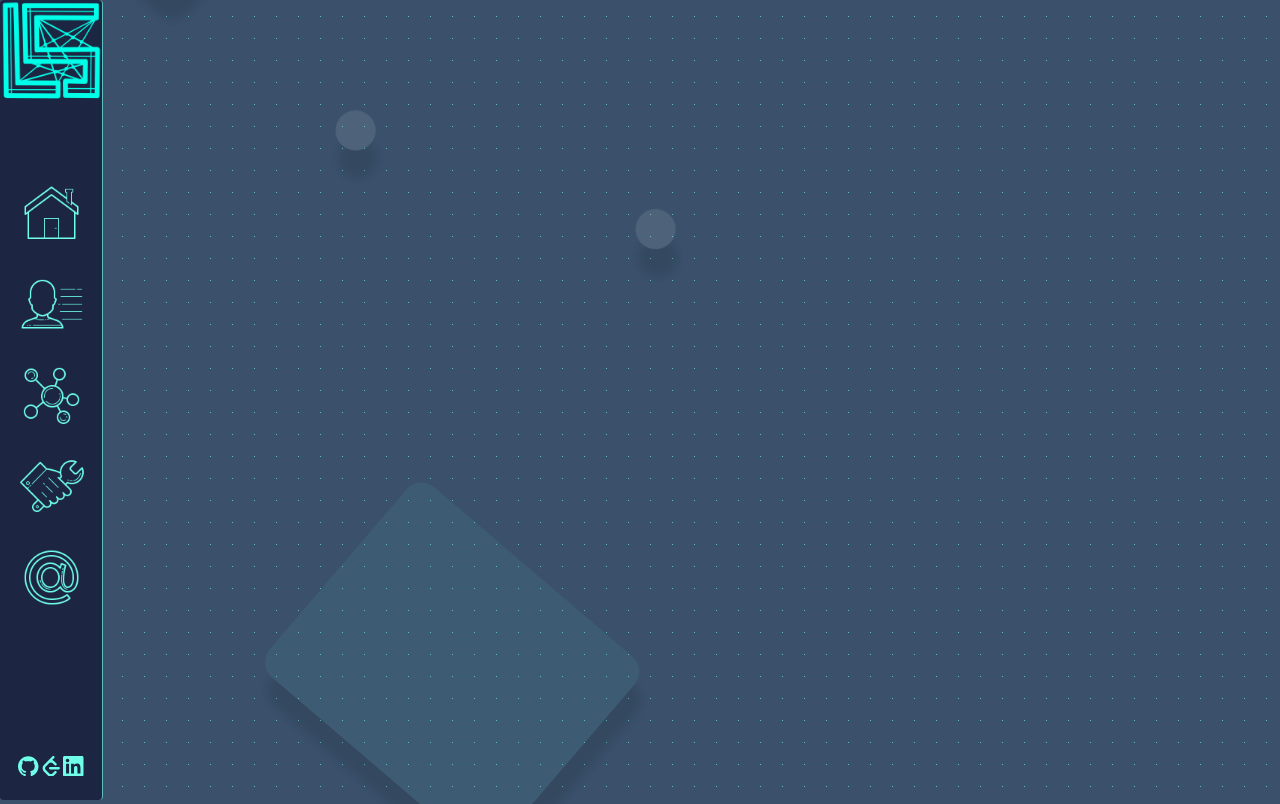
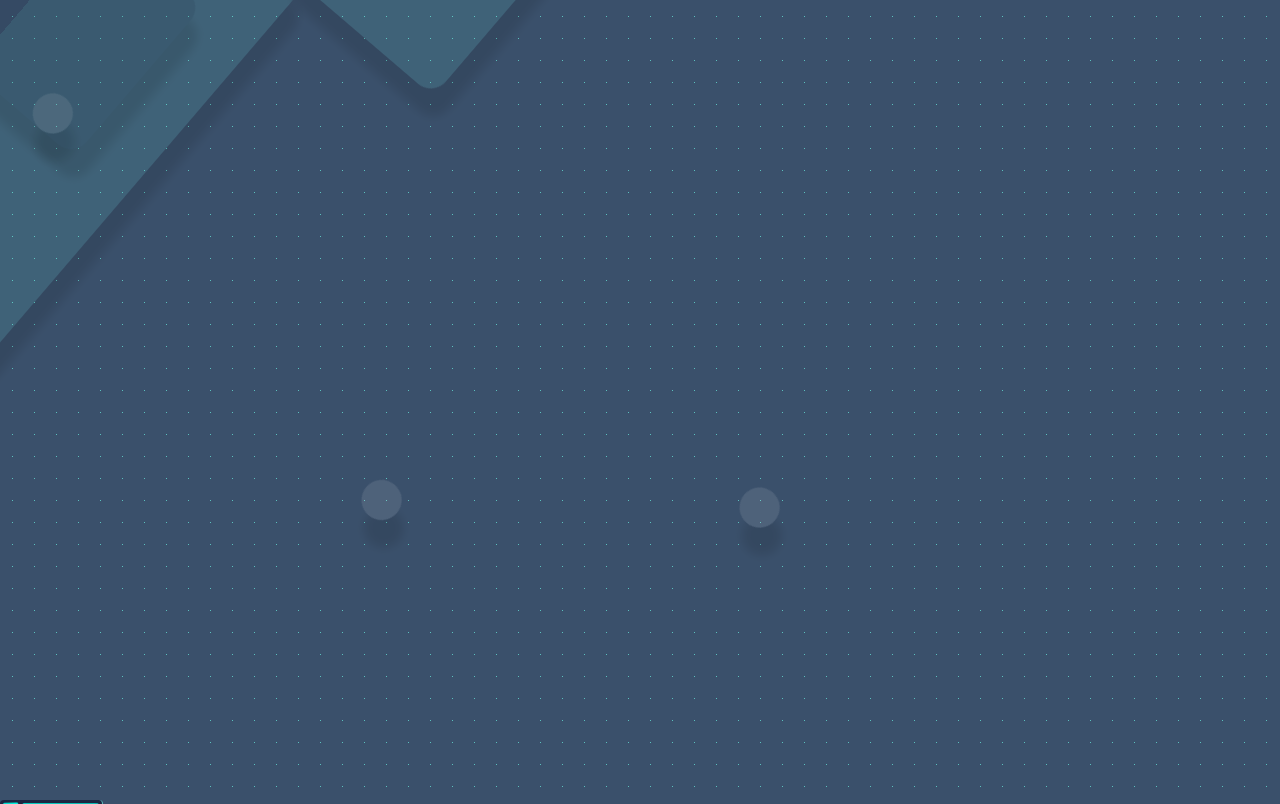
Before and after one commit to lukesaylor/DevPortfolioV2, a React (Create React App) app: page /#/ in a window 1280 px wide. Shown: the top 804 px of the page. Built offline with nearby package versions, Linux system fonts and the light colour scheme.

Commit message:
about animation

```diff
--- a/src/components/About/About.css
+++ b/src/components/About/About.css
@@ -4,7 +4,23 @@
     display: flex;
 }
 
+@keyframes rollin {
+    from{
+        transform: translateY(-40vh) scaleY(.01);
+        color:#0B132B ;
+        text-shadow: 800px 500px 10px  #0B132B
+
+    }
+    to{
+        transform: translateY(0) scaleY(1);
+        color: #5BC0BE;
+        text-shadow: 20px 20px 10px  #0B132B
+    }
+}
+
 .Aboutheader {
+    position: relative;
+    bottom: 5vh;
     width: 100%;
     text-align: center;
     font-family: Pacifico;
@@ -16,6 +32,8 @@
     padding: 0;
     margin: 0;
     border: 0;
+    transform: translateY(-40vh) scaleY(.1);
+    animation: rollin 3s forwards;
 
 
 }
--- a/src/components/Backgroundani/Backgroundani.css
+++ b/src/components/Backgroundani/Backgroundani.css
@@ -13,7 +13,7 @@
     top: 0;
     bottom: 0;
     width: 91%;
-    height: 100vh;
+    height: 200vh;
     padding-left: 9vw;
     z-index: -10;
     animation: spin 45s infinite;
--- a/src/components/Home/Home.css
+++ b/src/components/Home/Home.css
@@ -4,13 +4,15 @@
     padding-left: 9vw;
 }
 
-@keyframes homefade {
+@keyframes homefadeslide {
     0%{
         opacity: 0;
+        transform:scale(.01);
 
     }
     100%{
         opacity: 1;
+        transform:scale(1);
     }
 }
 
@@ -19,7 +21,8 @@
    height: 100vh;
    opacity: 0;
    z-index: -1;
-   animation: homefade 6s forwards;
+   transform: scale(.01);
+   animation: homefadeslide 2s forwards;
 
 }
 
@@ -44,5 +47,6 @@
         bottom: 0;
         width: 100vw;
 
+
     }
 }
--- a/src/components/Navigation/Navigation.css
+++ b/src/components/Navigation/Navigation.css
@@ -1,3 +1,15 @@
+@keyframes navbarslide {
+    from {
+        transform: translateY(100vh);
+    }
+    to{
+        transform: translateY(0vh);
+    }
+}
+
+
+
+
 .Navigation {
     font-family: Pacifico;
     position: fixed;
@@ -11,6 +23,8 @@
     border-right: thin solid #5BC0BE;
     border-radius: 4px;
     z-index: 5;
+    transform: translateY(100vh);
+    animation: navbarslide 2s forwards;
 
 }
 
@@ -96,6 +110,8 @@
         flex-direction: row;
         border-bottom: thin solid #5BC0BE;
         border-radius: 0px;
+        transform: none;
+        animation: none;
     }
 
     .LSicon {
```
